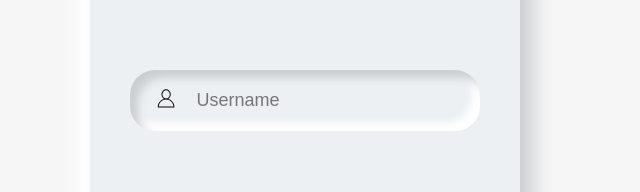
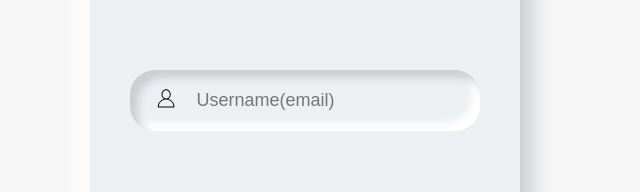
Before and after one commit to totlalr/Validation-Form, a plain HTML site: page index.html in a window 1280 px wide. Shown: the part 291-483 px from the top of the page, 335-975 px from the left. Drawn offline with Linux system fonts and the light colour scheme.

Commit message:
fix inputs for users

```diff
--- a/index.html
+++ b/index.html
@@ -22,7 +22,11 @@
               d="M12.075,10.812c1.358-0.853,2.242-2.507,2.242-4.037c0-2.181-1.795-4.618-4.198-4.618S5.921,4.594,5.921,6.775c0,1.53,0.884,3.185,2.242,4.037c-3.222,0.865-5.6,3.807-5.6,7.298c0,0.23,0.189,0.42,0.42,0.42h14.273c0.23,0,0.42-0.189,0.42-0.42C17.676,14.619,15.297,11.677,12.075,10.812 M6.761,6.775c0-2.162,1.773-3.778,3.358-3.778s3.359,1.616,3.359,3.778c0,2.162-1.774,3.778-3.359,3.778S6.761,8.937,6.761,6.775 M3.415,17.69c0.218-3.51,3.142-6.297,6.704-6.297c3.562,0,6.486,2.787,6.705,6.297H3.415z"
             ></path>
           </svg>
-          <input type="username" class="user-input" placeholder="Username" />
+          <input
+            type="username"
+            class="user-input"
+            placeholder="Username(email)"
+          />
         </div>
         <span class="username-msg"></span>
         <div class="password">
```
